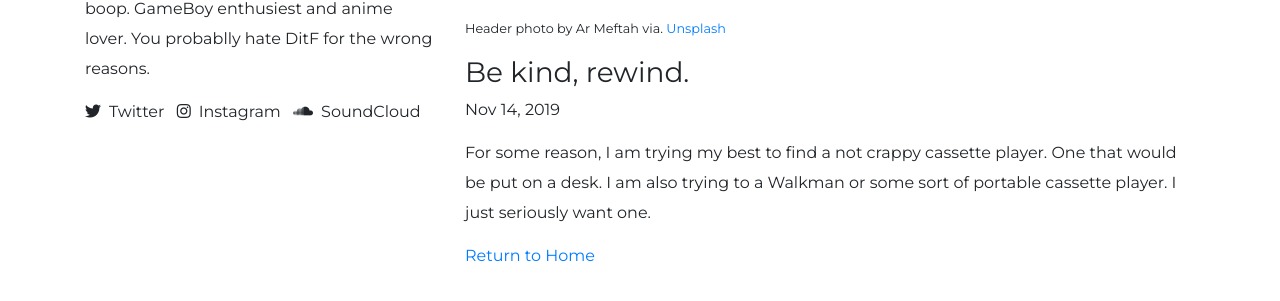
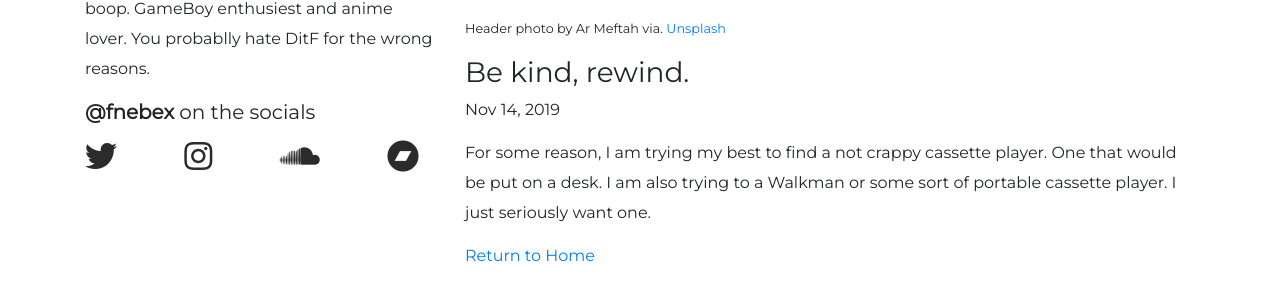
Before and after one commit to FNebEx/fnebex-site, a Jekyll site: the page built from _posts/2019-11-14-be-kind-rewind.md, in a window 1280 px wide, cut to the strip 240-541 px from the top of the page. Built offline with Jekyll 4.4.1, drawn with Linux system fonts in a browser that asks for light colours; nearby versions of some CDN libraries.

Commit message:
404 page. Social media links

```diff
--- /dev/null
+++ b/404.html
@@ -0,0 +1,6 @@
+---
+layout: default
+title: 404
+---
+
+Does not exist.
--- a/_includes/header.html
+++ b/_includes/header.html
@@ -6,7 +6,12 @@
     <p class='header-about'>{{ site.description }}</p>
 
     <!-- social media -->
-    <p class="social-media mr-2"><i class="fab fa-twitter mr-2"></i>Twitter</p>
-    <p class="social-media mr-2"><i class="fab fa-instagram mr-2"></i></i>Instagram</p>
-    <p class="social-media mr-2"><i class="fab fa-soundcloud mr-2"></i></i>SoundCloud</p>
+    <h5 class="mb-3"><span class="font-weight-bold">@fnebex</span> on the socials</h5>
+    <div class="social-media-wrapper">
+
+        <p class="social-media mr-2"><a href="https://twitter.com/FNebEx" class="social-media-links" target="_blank"><i class="fab fa-twitter mr-2 fa-2x"></i></a></p>
+        <p class="social-media mr-2"><a href="https://www.instagram.com/fnebex/" class="social-media-links" target="_blank"><i class="fab fa-instagram mr-2 fa-2x"></i></a></p>
+        <p class="social-media mr-2"><a href="https://soundcloud.com/fnebex" class="social-media-links" target="_blank"><i class="fab fa-soundcloud mr-2 fa-2x"></i></a></p>
+        <p class="social-media mr-2"><a href="https://fnebex.bandcamp.com/releases" class="social-media-links" target="_blank"><i class="fab fa-bandcamp mr-2 fa-2x"></i></a></p>
+    </div>
 </header>
--- a/index.html
+++ b/index.html
@@ -5,7 +5,7 @@ title: Home
 
 <!-- {% assign posts = site.posts %} -->
 
-{% for post in site.posts %}
+{% for post in site.posts reverse %}
 <div class="post-wrapper mb-3" >
     <div class="parallax" style='background-image: url("{{ post.header_img }}");'></div>
     <div class="h3">{{ post.title }}</div>
--- a/main.css
+++ b/main.css
@@ -47,12 +47,18 @@ main {
     margin-bottom: 20px;
     width: 100%;
     height: 220px;
-    background: center center no-repeat;
+    background: center no-repeat;
     background-size: cover;
 }
 
-.social-media {
-    display: inline-block;
+.social-media-wrapper {
+    width: 100%;
+    display: flex;
+    justify-content: space-between;
+}
+
+.social-media-links {
+    color: #2b2b2b;
 }
 
 .editors-note {
```
